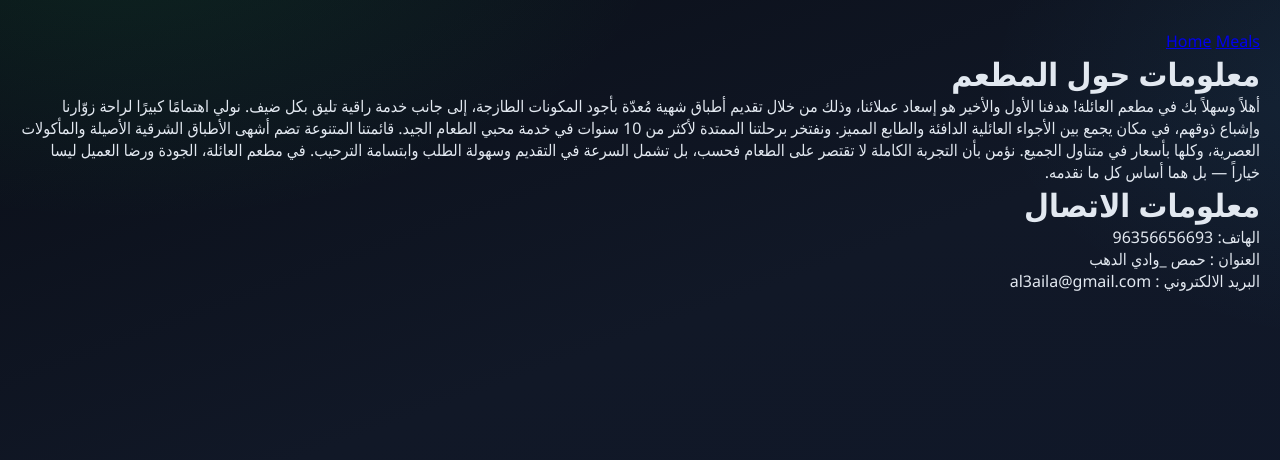
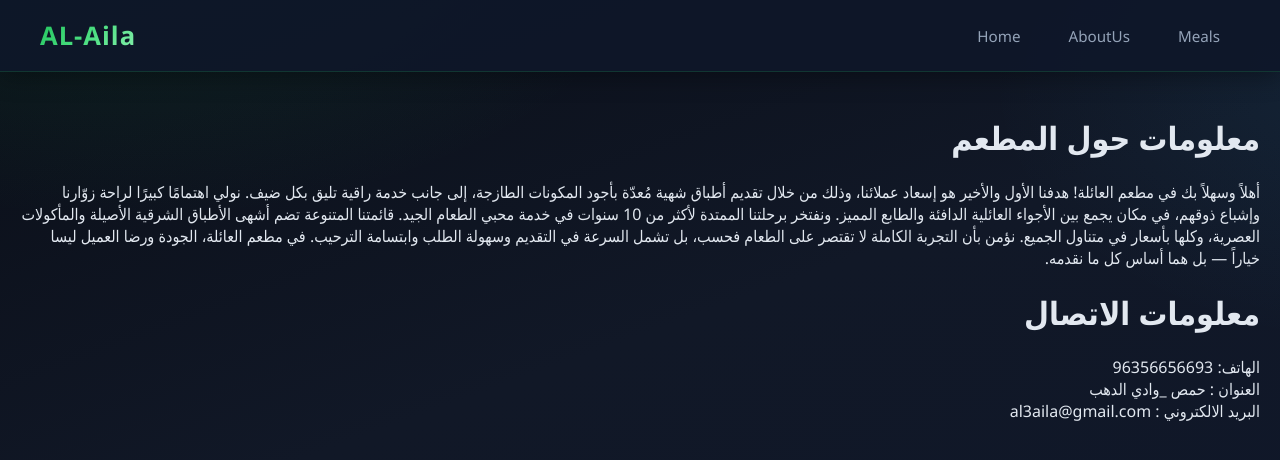
Before and after one commit to NassmaShaheen/restaurant-web, a plain HTML site: page AboutUs.html in a window 1280 px wide. Drawn offline with Linux system fonts and the light colour scheme.

Commit message:
Update AboutUs.html

```diff
--- a/AboutUs.html
+++ b/AboutUs.html
@@ -1,22 +1,39 @@
 <!DOCTYPE html >
-<html dir="rtl">
+<html dir="ltr">
 <head>
     <meta charset="UTF-8">
     <meta name="viewport" content="width=device-width, initial-scale=1.0">
     <link rel="stylesheet" href="style.css">
     <title>AboutUs</title>
 </head>
-
 <body>
-      <a href="index.html">Home</a>
-      <a href="Meals.html">Meals</a>
-      <h1>معلومات حول المطعم</h1>
-      <p>أهلاً وسهلاً بك في مطعم العائلة! هدفنا الأول والأخير هو إسعاد عملائنا، وذلك من خلال تقديم أطباق شهية مُعدّة بأجود المكونات الطازجة، إلى جانب خدمة راقية تليق بكل ضيف. نولي اهتمامًا كبيرًا لراحة زوّارنا وإشباع ذوقهم، في مكان يجمع بين الأجواء العائلية الدافئة والطابع المميز. ونفتخر برحلتنا الممتدة لأكثر من 10 سنوات في خدمة محبي الطعام الجيد. قائمتنا المتنوعة تضم أشهى الأطباق الشرقية الأصيلة والمأكولات العصرية، وكلها بأسعار في متناول الجميع. نؤمن بأن التجربة الكاملة لا تقتصر على الطعام فحسب، بل تشمل السرعة في التقديم وسهولة الطلب وابتسامة الترحيب. في مطعم العائلة، الجودة ورضا العميل ليسا خياراً — بل هما أساس كل ما نقدمه.
-</p>
+      <div class="main-container full-width-container">
+        <header class="modern-header">
+            <div class="logo">
+                <h1> AL-Aila</h1>
+            </div>
+            <nav class="nav-links">
+                <ul>
+                    <li><a href="home.html">Home</a></li>
+                    <li><a href="AboutUs.html">AboutUs</a></li>
+                    <li><a href="Meals.html">Meals</a></li>
+                </ul>
+            </nav>
+        </header>
+        <br>
+        <br>
+      <div dir="rtl">
+      <h1 >معلومات حول المطعم</h1>
+      <br>
+      <p >أهلاً وسهلاً بك في مطعم العائلة! هدفنا الأول والأخير هو إسعاد عملائنا، وذلك من خلال تقديم أطباق شهية مُعدّة بأجود المكونات الطازجة، إلى جانب خدمة راقية تليق بكل ضيف. نولي اهتمامًا كبيرًا لراحة زوّارنا وإشباع ذوقهم، في مكان يجمع بين الأجواء العائلية الدافئة والطابع المميز. ونفتخر برحلتنا الممتدة لأكثر من 10 سنوات في خدمة محبي الطعام الجيد. قائمتنا المتنوعة تضم أشهى الأطباق الشرقية الأصيلة والمأكولات العصرية، وكلها بأسعار في متناول الجميع. نؤمن بأن التجربة الكاملة لا تقتصر على الطعام فحسب، بل تشمل السرعة في التقديم وسهولة الطلب وابتسامة الترحيب. في مطعم العائلة، الجودة ورضا العميل ليسا خياراً — بل هما أساس كل ما نقدمه.
+     </p>
+     <br>
       <h1>معلومات الاتصال</h1>
+      <br>
       <p>الهاتف: 96356656693</p>
       <p>العنوان : حمص _وادي الدهب </p>
       <p>البريد الالكتروني : al3aila@gmail.com</p>
+      </div>
 
 </body>
 </html>
```
